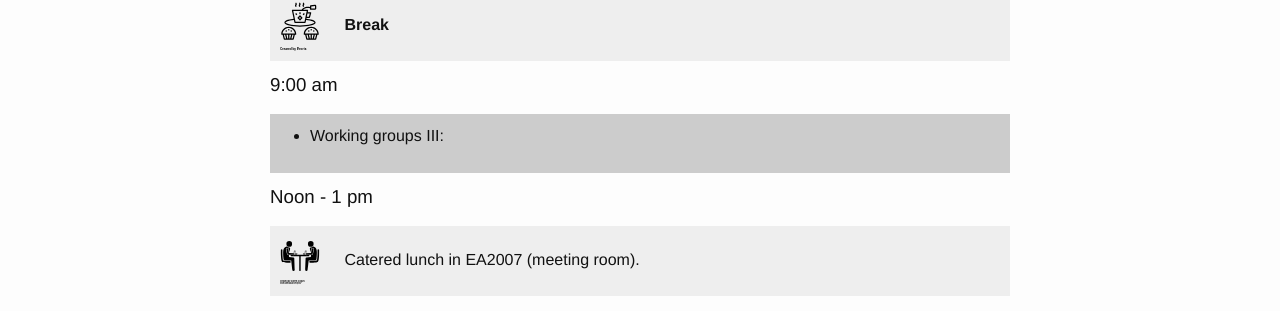
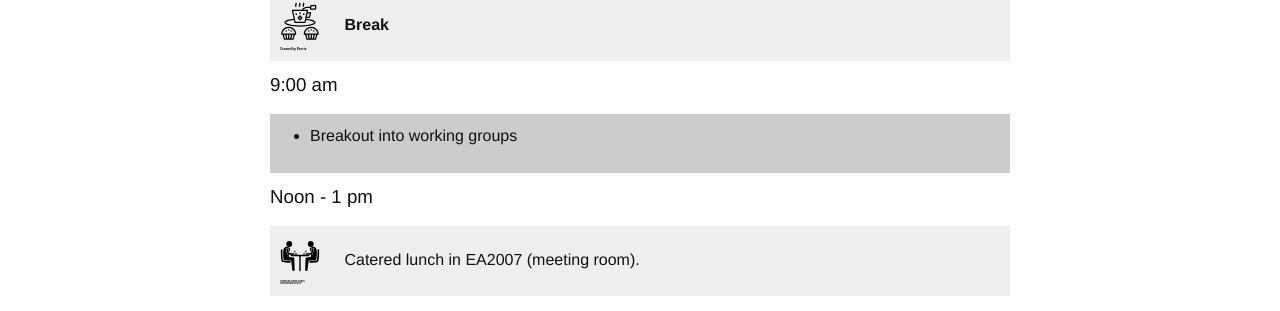
Before and after one commit to PCMIP/PCMIP.github.io, a Jekyll site: the page built from agenda.md, in a window 1280 px wide and 900 px high, scrolled down 4423 px. Shown: the part 133-444 px from the top of the window. Built offline with Jekyll 4.4.1, drawn with Linux system fonts in a browser that asks for light colours.

Commit message:
updating agenda

```diff
--- a/agenda.md
+++ b/agenda.md
@@ -316,7 +316,7 @@ h2:after
 
 <div class="new_papers">
   <ul>
-    <li>Working groups III: </li>
+    <li>Breakout into working groups </li>
   </ul>
 </div>
 
```
